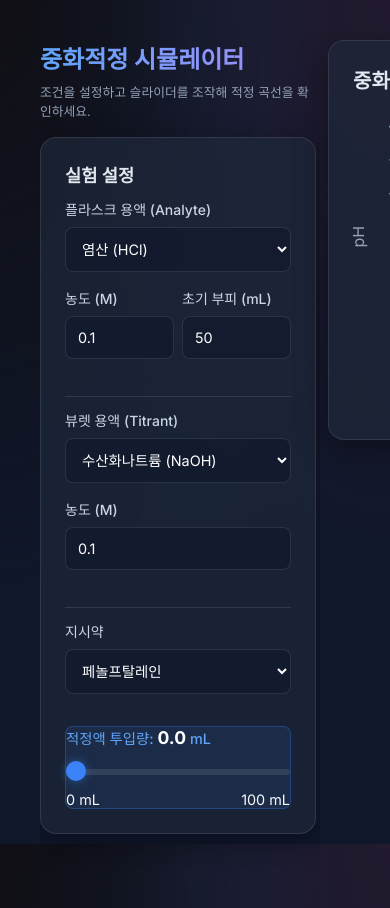
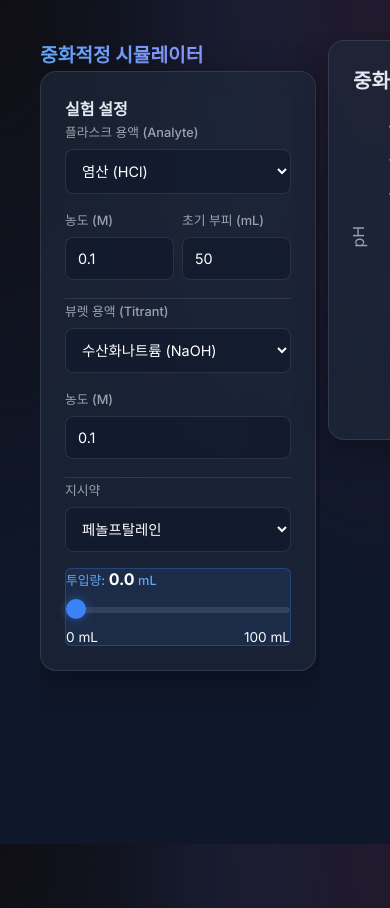
Before and after one commit to pife0601/titration, a React (Vite) app: page / in a window 390 px wide. Shown: the top 908 px of the page. Built offline with nearby package versions, Linux system fonts and the light colour scheme.

Commit message:
Update layout for mobile

```diff
--- a/src/App.jsx
+++ b/src/App.jsx
@@ -43,8 +43,7 @@ function App() {
       {/* 왼쪽: 조작 패널 */}
       <div className="left-panel">
         <header>
-          <h1 style={{ fontSize: '1.5rem', marginBottom: '0.5rem' }}>중화적정 시뮬레이터</h1>
-          <p style={{ fontSize: '0.8rem', marginBottom: '1rem' }}>조건을 설정하고 슬라이더를 조작해 적정 곡선을 확인하세요.</p>
+          <h1 style={{ fontSize: '1.2rem', marginBottom: '0.2rem' }}>중화적정 시뮬레이터</h1>
         </header>
 
         <ControlPanel
--- a/src/components/ControlPanel.jsx
+++ b/src/components/ControlPanel.jsx
@@ -9,12 +9,12 @@ export default function ControlPanel({
   maxVt
 }) {
   return (
-    <div className="glass-panel flex-col gap-2 p-3" style={{ fontSize: '0.9rem' }}>
-      <h2 style={{ fontSize: '1.1rem', marginBottom: '4px' }}>실험 설정</h2>
+    <div className="glass-panel flex-col gap-1 p-2" style={{ fontSize: '0.85rem' }}>
+      <h2 style={{ fontSize: '1rem', marginBottom: '2px', fontWeight: 'bold' }}>실험 설정</h2>
 
       {/* 플라스크 (분석물질) 설정 */}
-      <div className="mb-2">
-        <label>플라스크 용액 (Analyte)</label>
+      <div className="mb-1">
+        <label style={{ fontSize: '0.8rem', color: '#9ca3af' }}>플라스크 용액 (Analyte)</label>
         <select
           value={analyte.id}
           onChange={(e) => {
@@ -37,9 +37,9 @@ export default function ControlPanel({
           </optgroup>
         </select>
 
-        <div className="flex gap-2 mt-2">
+        <div className="flex gap-2 mt-1">
           <div className="w-full">
-            <label>농도 (M)</label>
+            <label style={{ fontSize: '0.8rem', color: '#9ca3af' }}>농도 (M)</label>
             <input
               type="number"
               step="0.1"
@@ -53,7 +53,7 @@ export default function ControlPanel({
             />
           </div>
           <div className="w-full">
-            <label>초기 부피 (mL)</label>
+            <label style={{ fontSize: '0.8rem', color: '#9ca3af' }}>초기 부피 (mL)</label>
             <input
               type="number"
               step="50"
@@ -69,11 +69,11 @@ export default function ControlPanel({
         </div>
       </div>
 
-      <hr style={{ border: 'none', borderTop: '1px solid rgba(255,255,255,0.1)', margin: '5px 0' }} />
+      <hr style={{ border: 'none', borderTop: '1px solid rgba(255,255,255,0.1)', margin: '2px 0' }} />
 
       {/* 뷰렛 (적정액) 설정 */}
-      <div className="mb-2">
-        <label>뷰렛 용액 (Titrant)</label>
+      <div className="mb-1">
+        <label style={{ fontSize: '0.8rem', color: '#9ca3af' }}>뷰렛 용액 (Titrant)</label>
         <select
           value={titrant.id}
           onChange={(e) => {
@@ -96,8 +96,8 @@ export default function ControlPanel({
           </optgroup>
         </select>
 
-        <div className="w-full mt-2">
-          <label>농도 (M)</label>
+        <div className="w-full mt-1">
+          <label style={{ fontSize: '0.8rem', color: '#9ca3af' }}>농도 (M)</label>
           <input
             type="number"
             step="0.1"
@@ -112,11 +112,11 @@ export default function ControlPanel({
         </div>
       </div>
 
-      <hr style={{ border: 'none', borderTop: '1px solid rgba(255,255,255,0.1)', margin: '5px 0' }} />
+      <hr style={{ border: 'none', borderTop: '1px solid rgba(255,255,255,0.1)', margin: '2px 0' }} />
 
       {/* 지시약 설정 */}
-      <div className="mb-2">
-        <label>지시약</label>
+      <div className="mb-1">
+        <label style={{ fontSize: '0.8rem', color: '#9ca3af' }}>지시약</label>
         <select
           value={indicator.id}
           onChange={(e) => {
@@ -131,9 +131,9 @@ export default function ControlPanel({
       </div>
 
       {/* 적정 슬라이더 */}
-      <div className="mt-2 p-3" style={{ background: 'rgba(59, 130, 246, 0.1)', borderRadius: '8px', border: '1px solid rgba(59, 130, 246, 0.3)' }}>
-        <label style={{ color: '#60a5fa', fontSize: '0.9rem', marginBottom: '5px', display: 'block' }}>
-          적정액 투입량: <span style={{ fontWeight: 'bold', fontSize: '1.1rem', color: '#fff' }}>{vt.toFixed(1)}</span> mL
+      <div className="mt-1 p-2" style={{ background: 'rgba(59, 130, 246, 0.1)', borderRadius: '6px', border: '1px solid rgba(59, 130, 246, 0.3)' }}>
+        <label style={{ color: '#60a5fa', fontSize: '0.8rem', marginBottom: '2px', display: 'block' }}>
+          투입량: <span style={{ fontWeight: 'bold', fontSize: '1rem', color: '#fff' }}>{vt.toFixed(1)}</span> mL
         </label>
         <input
           type="range"
```
